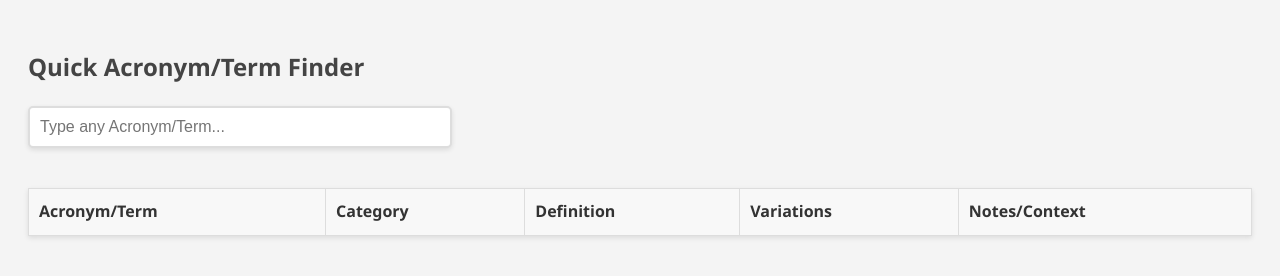
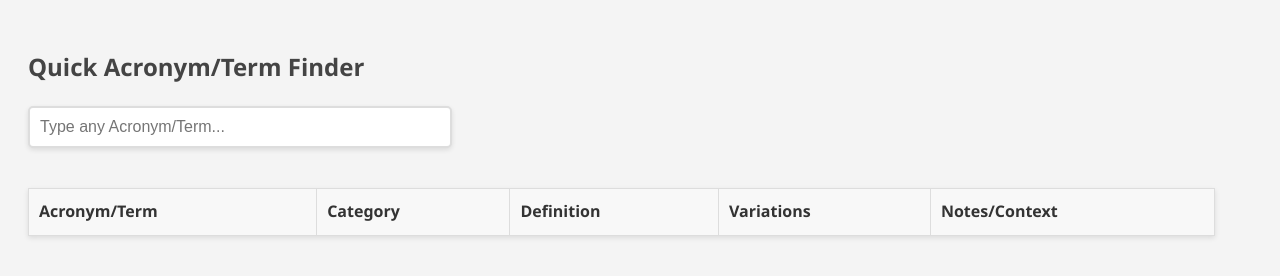
Before and after one commit to Sonia905/SearchTool, a plain HTML site: page index.html in a window 1280 px wide. Drawn offline with Linux system fonts and the light colour scheme; no server answers.

Commit message:
Update index.html

```diff
--- a/index.html
+++ b/index.html
@@ -29,7 +29,8 @@
     }
 
     table {
-        width: 100%; /* 表格宽度全满 */
+        width: 97%; /* 表格宽度全满 */
+        max-width: 97%;
         border-collapse: collapse; /* 移除内部边距 */
         margin-top: 20px;
         box-shadow: 0 2px 5px rgba(0, 0, 0, 0.1); /* 为表格添加阴影 */
```
